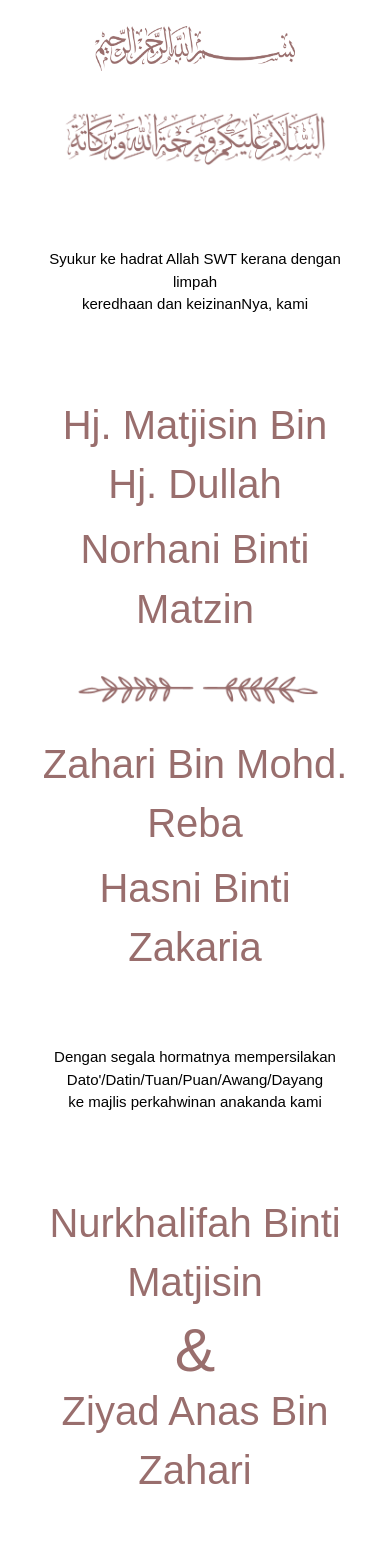
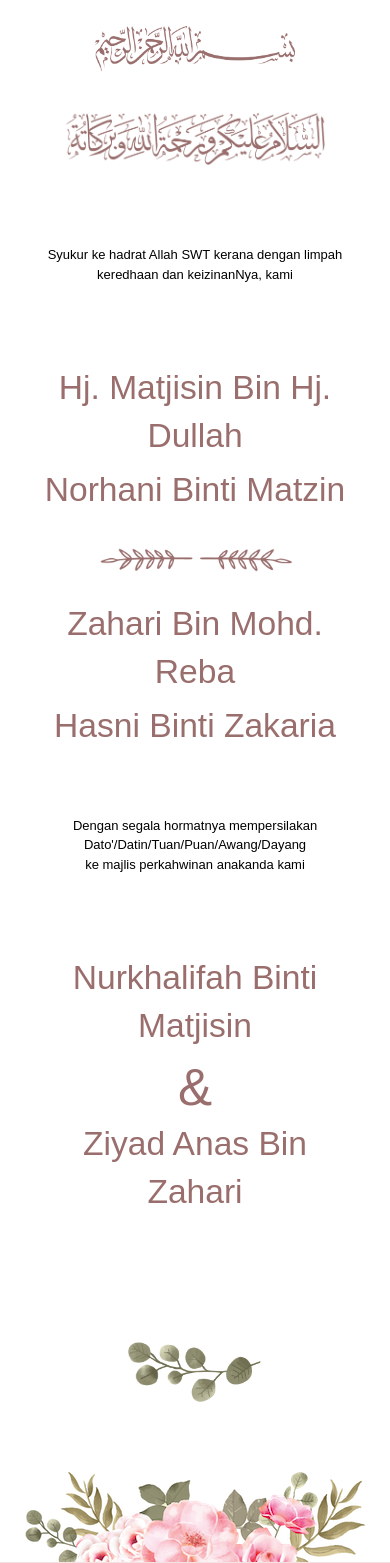
Before and after one commit to ziyadanas/Wedding-Invitation, a PHP site: page / in a window 390 px wide. Shown: the part 853-2416 px from the top of the page. Run offline with PHP 8.4, Linux system fonts and the light colour scheme; some libraries are stand-ins or nearby versions; some web fonts are replaced.

Commit message:
update some changes

```diff
--- a/css/style.css
+++ b/css/style.css
@@ -397,6 +397,10 @@ vertical-align: middle;
   max-height: 50px;
 }
 
+.quote {
+  font-size: 15px;
+}
+
 @media only screen and (min-width: 769px) {
 	.bismillah{
 		max-height: 60px;
@@ -405,6 +409,10 @@ vertical-align: middle;
 	.assalamualaikum, .divider_darkest {
 		max-height: 75px;
 	}
+
+  .quote {
+    font-size: 19px;
+  }
 
 }
 
--- a/css/style_smartphone.css
+++ b/css/style_smartphone.css
@@ -291,14 +291,14 @@
     .nama-lengkap {
       font-family: 'Rouge Script', sans-serif;
       color: #996E6D;
-      font-size: 2.5rem;
+      font-size: 2.1rem;
       letter-spacing: 0px;
       padding-bottom: 6px;
-      line-height: 3.7rem;
+      line-height: 3rem;
     }
 
     .ampersand {
-    font-size: 3.8rem;
+    font-size: 3.2rem;
     font-family: 'Rouge Script', sans-serif;
     color: #996E6D;
     line-height: 4rem;
@@ -307,7 +307,7 @@
     }
 
     .bodytext {
-      font-size: 15px;
+      font-size: 13px;
     }
 
     .time {
@@ -395,7 +395,7 @@
     }
 
     .divider_darkest {
-      max-height: 50px;
+      max-height: 40px;
     }
 
     @media only screen and (min-width: 769px) {
--- a/index.html
+++ b/index.html
@@ -370,7 +370,7 @@
 
 						<div class="space40px"></div>
 
-						<p class="h2 subtitle" style="font-size: 19px;"><i>
+						<p class="h2 subtitle quote"><i>
 							<br>
 							"Mudah-mudahan Allah memberkahimu,
 							<br>
```
